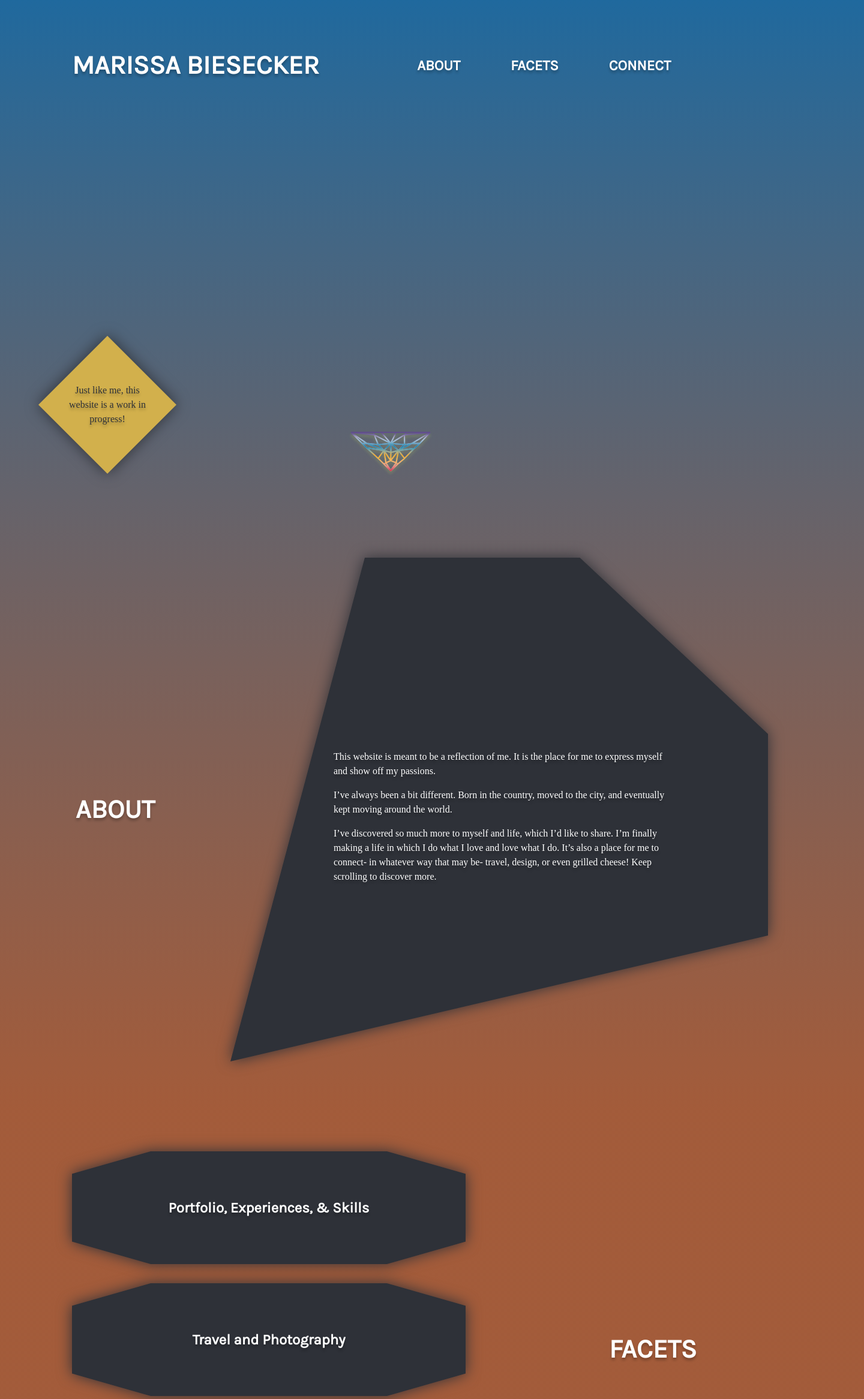
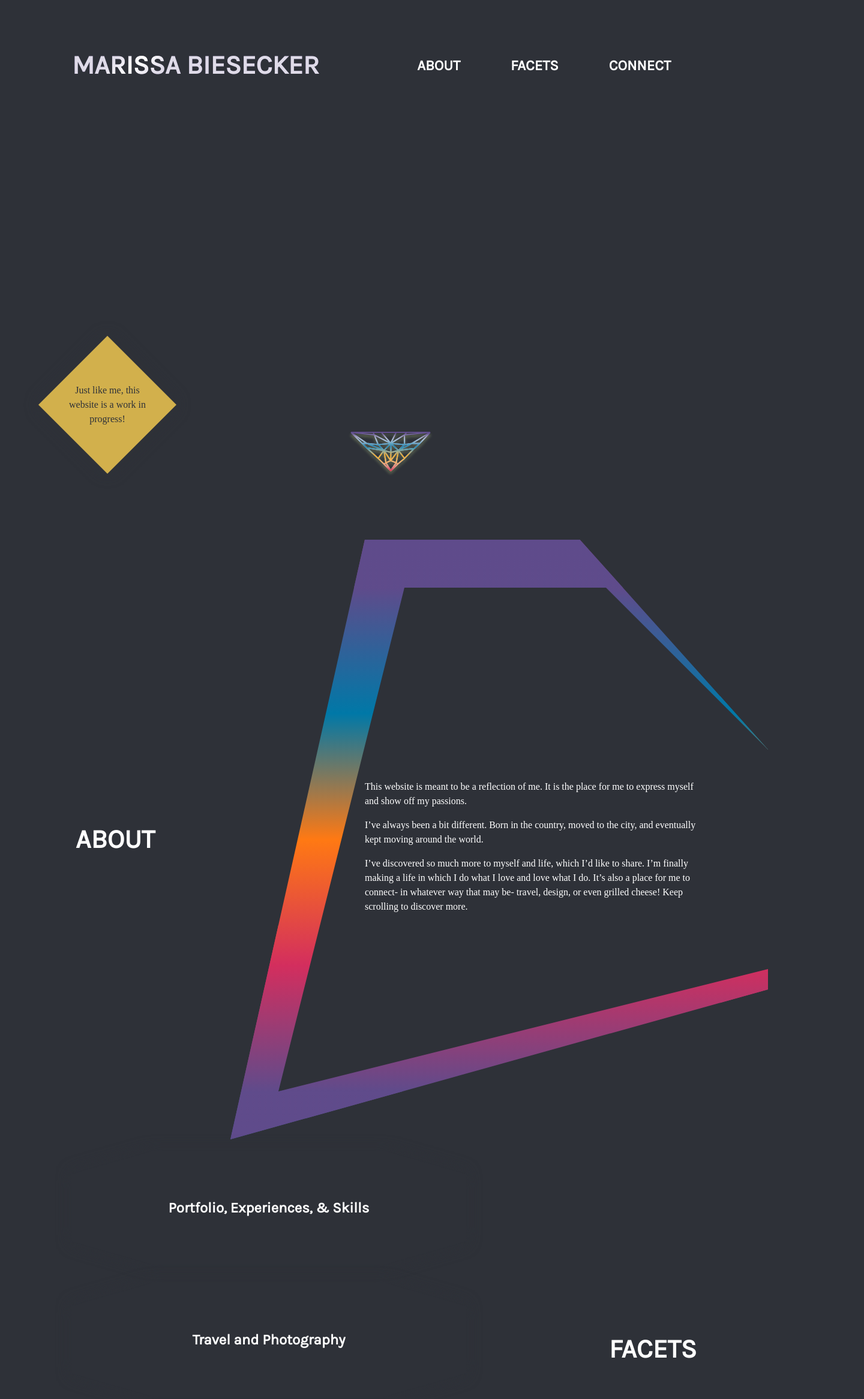
Before and after one commit to maribies/site-personal, a Next.js app: page / in a window 1280 px wide. Shown: the top 2333 px of the page at 60% size, 1440 px wide, since content can reach past the window. Built offline with nearby package versions, Linux system fonts and the light colour scheme; a web font is replaced by a local one.

Commit message:
Update main page background

```diff
--- a/Components/AboutSection/AboutSection.js
+++ b/Components/AboutSection/AboutSection.js
@@ -1,45 +1,8 @@
 import { Section as BaseSection, SubSectionTitle, SubSectionContent } from '../Section'
 import { H1, P } from '../Text'
-import { dropShadowWrapper as Wrapper, getColorValue } from '../CssHelpers'
+import { ShapeDiv } from '../ShapeDiv'
 import React from 'react'
 import styled from 'styled-components'
-
-const Content = styled.div`
-  background: ${getColorValue('grey')};
-  clip-path: polygon(0 100%, 100% 75%, 100% 35%, 65% 0, 25% 0);
-  display: flex;
-  align-items: center;
-  flex-direction: column;
-  justify-content: center;
-  min-width: 420px;
-  min-height: 420px;
-
-  @media (min-width: 48rem) {
-    min-width: 640px;
-    min-height: 640px;
-  }
-
-  @media (min-width: 75rem) {
-    min-width: 840px;
-    min-height: 840px;
-  }
-`
-
-const MobileContent = styled.div`
-  background: ${getColorValue('grey', 0.8)};
-  clip-path: polygon(100% 0, 75% 100%, 35% 100%, 0 65%, 0% 25%);
-  display: flex;
-  align-items: center;
-  flex-direction: column;
-  justify-content: center;
-  min-width: 420px;
-  min-height: 420px;
-  transform: translateY(-160px);
-
-  @media (min-width: 25.875rem) {
-    display: none;
-  }
-`
 
 const Text = styled(P)`
   display: none;
@@ -76,8 +39,7 @@ export const AboutSection = () => {
       </SubSectionTitle>
 
       <SubSectionContent>
-        <Wrapper>
-          <Content>
+        <ShapeDiv clipPath='0 100%, 100% 75%, 100% 35%, 65% 0, 25% 0'>
           <TextWrapper>
             <P>
               {'This website is meant to be a reflection of me. It is the place for me to express myself and show off my passions.'}
@@ -93,10 +55,9 @@ export const AboutSection = () => {
                 Keep scrolling to discover more.`}
             </Text>
           </TextWrapper>
-          </Content>
-        </Wrapper>
+        </ShapeDiv>
 
-        <MobileContent>
+        <ShapeDiv clipPath='100% 0, 75% 100%, 35% 100%, 0 65%, 0 25%' mobile>
           <TextWrapper>
             <P>
               {`I’ve discovered so much more to myself and life, which I’d like to share. I’m finally making a life in which I do what I love and love what I do.
@@ -104,7 +65,7 @@ export const AboutSection = () => {
               Keep scrolling to discover more.`}
             </P>
           </TextWrapper>
-        </MobileContent>
+        </ShapeDiv>
       </SubSectionContent>
     </BaseSection>
   )
--- a/Components/CssHelpers/cssHelpers.js
+++ b/Components/CssHelpers/cssHelpers.js
@@ -1,4 +1,4 @@
-import styled from 'styled-components'
+import styled, { css, keyframes } from 'styled-components'
 
 const colors = {
   purple: { hex: '#5F4B8B', rgb: { r: 95, g: 75, b: 139 } },
@@ -29,3 +29,34 @@ export const getColorValue = (color, opacity = 1, isHex) => {
 export const dropShadowWrapper = styled.div`
   filter: drop-shadow(0 0 12px ${getColorValue('grey')});
 `
+
+export const gradients = {
+  one: '#5F4B8B, #0078A7, #FF7913, #D32E5E, #5F4B8B',
+  two: '#FF7913, #D32E5, #5F4B8B, #0078A7, #FF7913'
+}
+
+const shineEffect = keyframes`
+  0%, 10% {
+    background-position: -100px;
+  }
+  20% {
+    background-position: top left;
+  }
+  90% {
+    background-position: top right;
+  }
+  100% {
+    background-position: 100px;
+  }
+`
+
+export const shineAnimationEffect = () => css`
+  color: ${getColorValue('white', 0.8)};
+  background: ${getColorValue('purple')} -webkit-gradient(linear, left top, right top, from(${getColorValue('pink')}), to(${getColorValue('blue')}), color-stop(0.5, #fff)) 0 0 no-repeat;
+  background-image: linear-gradient(-40deg, transparent 0%, transparent 40%, #fff 50%, transparent 60%, transparent 100%);
+  background-clip: text;
+  -webkit-background-clip: text;
+  animation-name: ${shineEffect};
+  animation-duration: 5s;
+  animation-iteration-count: infinite;
+`
--- a/Components/Link/Link.js
+++ b/Components/Link/Link.js
@@ -9,7 +9,8 @@ export const Link = styled.a`
   align-items: center;
   align-content: center;
   justify-content: center;
+
   &:clicked {
-    color: ${getColorValue('grey')}
+    color: ${getColorValue('purple')}
   }
 `
--- a/Components/NavigationBar/HomeNavigationBar.js
+++ b/Components/NavigationBar/HomeNavigationBar.js
@@ -2,8 +2,12 @@ import React from 'react'
 import styled from 'styled-components'
 import { H1, H3 } from '../Text'
 import { Link } from '../Link'
-import { getColorValue } from '../CssHelpers'
+import { shineAnimationEffect } from '../CssHelpers'
 import { NavigationContainer } from './NavigationContainer'
+
+const NameTitle = styled(H1)`
+${shineAnimationEffect}
+`
 
 const SectionsContainer = styled.div`
   display: flex;
@@ -17,16 +21,15 @@ const SectionLink = styled(Link)`
 `
 
 const SectionTitle = styled(H3)`
-  transition: color 1s steps(4, end);
-  &:hover {
-    color: ${getColorValue('grey')}
-  }
+&:hover{
+  ${shineAnimationEffect}
+}
 `
 
 export const HomeNavigationBar = () => {
   return (
     <NavigationContainer>
-      <H1>MARISSA BIESECKER</H1>
+      <NameTitle>MARISSA BIESECKER</NameTitle>
 
       <SectionsContainer>
         <SectionLink href='#about'>
--- /dev/null
+++ b/Components/ShapeDiv/ShapeDiv.js
@@ -0,0 +1,63 @@
+import { gradients, getColorValue } from '../CssHelpers'
+import React from 'react'
+import styled from 'styled-components'
+
+const Content = styled.div`
+  background: ${getColorValue('grey')};
+  clip-path: polygon(${props => props.clipPath});
+  display: flex;
+  align-items: center;
+  flex-direction: column;
+  justify-content: center;
+  min-width: 420px;
+  min-height: 420px;
+
+  @media (min-width: 25.875rem) {
+    display: ${props => props.mobile ? 'none' : null}
+  }
+
+  @media (min-width: 48rem) {
+    min-width: 640px;
+    min-height: 640px;
+  }
+
+  @media (min-width: 75rem) {
+    min-width: 840px;
+    min-height: 840px;
+  }
+`
+
+const ContentBorder = styled.div`
+  border: solid;
+  border-width: 24px;
+  border-image-slice: 1;
+  border-image-source: linear-gradient( ${gradients.one});
+  clip-path: polygon(${props => props.clipPath});
+  background: linear-gradient(${gradients.one});
+  transform: translateY(${props => props.mobile ? '-160px' : null});
+
+  @media (min-width: 25.875rem) {
+    display: ${props => props.mobile ? 'none' : null};
+  }
+
+  @media (min-width: 48rem) {
+    min-width: 640px;
+    min-height: 640px;
+  }
+
+  @media (min-width: 75rem) {
+    min-width: 840px;
+    min-height: 840px;
+    border-width: 80px;
+  }
+`
+
+export const ShapeDiv = ({ children, clipPath, mobile }) => {
+  return (
+    <ContentBorder clipPath={clipPath} mobile={mobile}>
+      <Content clipPath={clipPath} mobile={mobile}>
+        {children}
+      </Content>
+    </ContentBorder>
+  )
+}
--- /dev/null
+++ b/Components/ShapeDiv/index.js
@@ -0,0 +1 @@
+export * from './ShapeDiv'
--- a/Components/Text/Text.js
+++ b/Components/Text/Text.js
@@ -6,7 +6,6 @@ const baseStyles = css`
   -webkit-font-smoothing: antialiased;
   font-style: normal;
   color: ${getColorValue('white')};
-  text-shadow: 0px 4px 4px rgba(0, 0, 0, 0.25);
 `
 
 export const H1 = styled.h1`
--- a/pages/index.js
+++ b/pages/index.js
@@ -1,5 +1,4 @@
 import { NextHead } from '../Components/Head'
-import { BackgroundGradient } from '../Components/Background'
 import { MainSection } from '../Components/MainSection'
 import { AboutSection } from '../Components/AboutSection'
 import { FacetsSection } from '../Components/FacetsSection'
@@ -36,8 +35,6 @@ const Home = () => (
     <>
       <NextHead />
 
-      <BackgroundGradient />
-
       <MainSection />
 
       <AboutSection />
```
Lines whose indentation alone changed are shown as unchanged.
